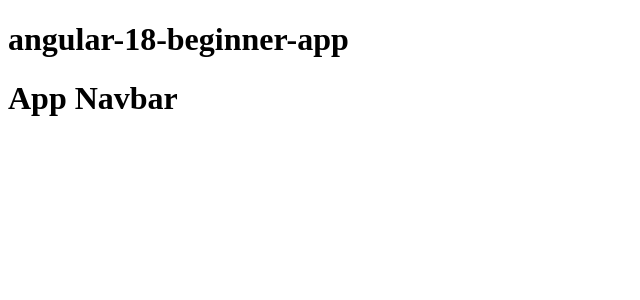
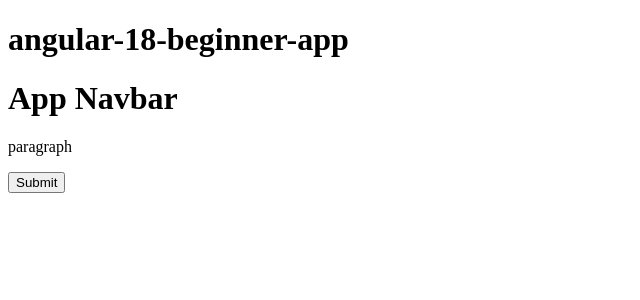
Before and after one commit to janaka120/angular18-project, an Angular app: page / in a window 1280 px wide. Shown: the top 300 px of the page, without its empty margins (0-640 px from the left). Built offline with nearby package versions, Linux system fonts and the light colour scheme.

Commit message:
add inline html to navbar template

```diff
--- a/src/app/navbar/navbar.component.ts
+++ b/src/app/navbar/navbar.component.ts
@@ -3,7 +3,9 @@ import { Component } from "@angular/core";
 @Component({
     selector: 'app-navbar',
     standalone: true,
-    template: '<h1>App Navbar</h1>'
+    template: `<h1>App Navbar</h1>
+                <p>paragraph</p>
+                <button>Submit</button>`
 })
 
 export class AppNavbar {
```
